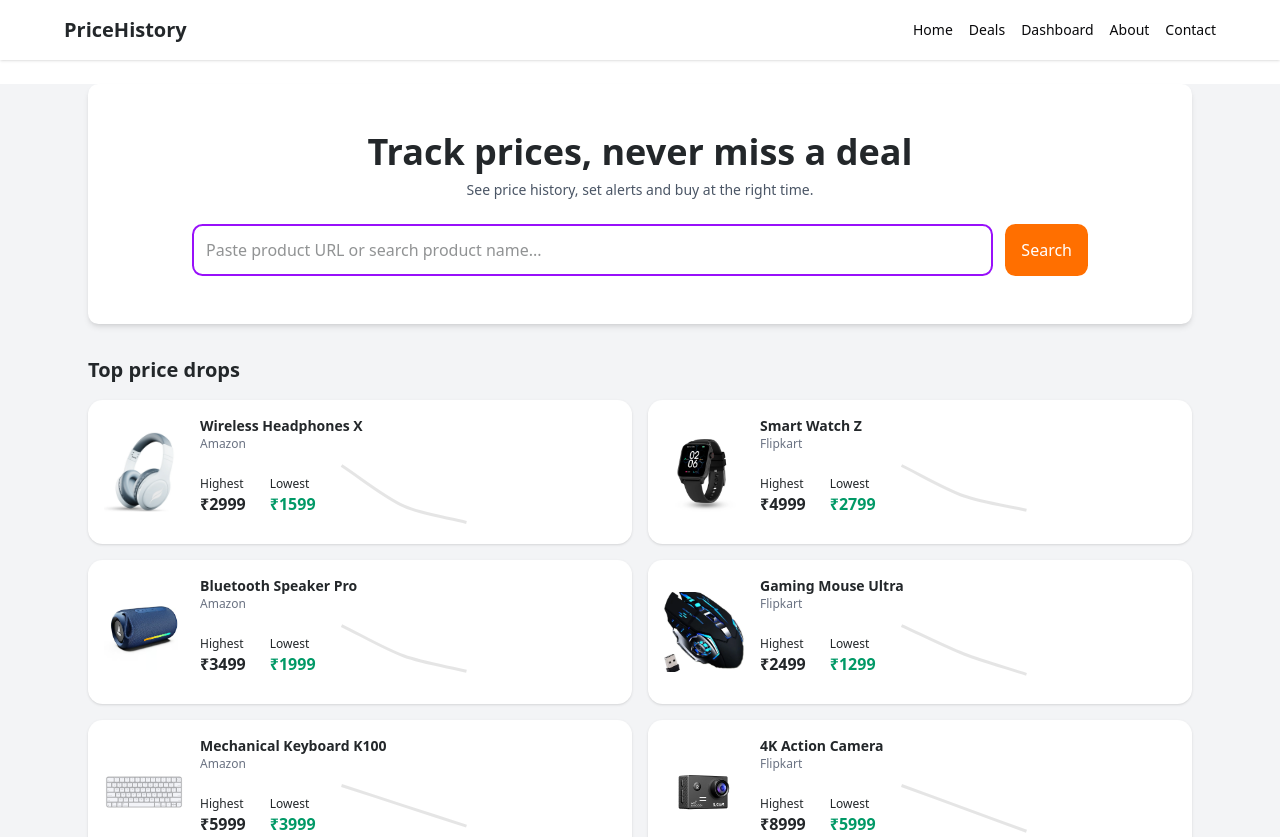
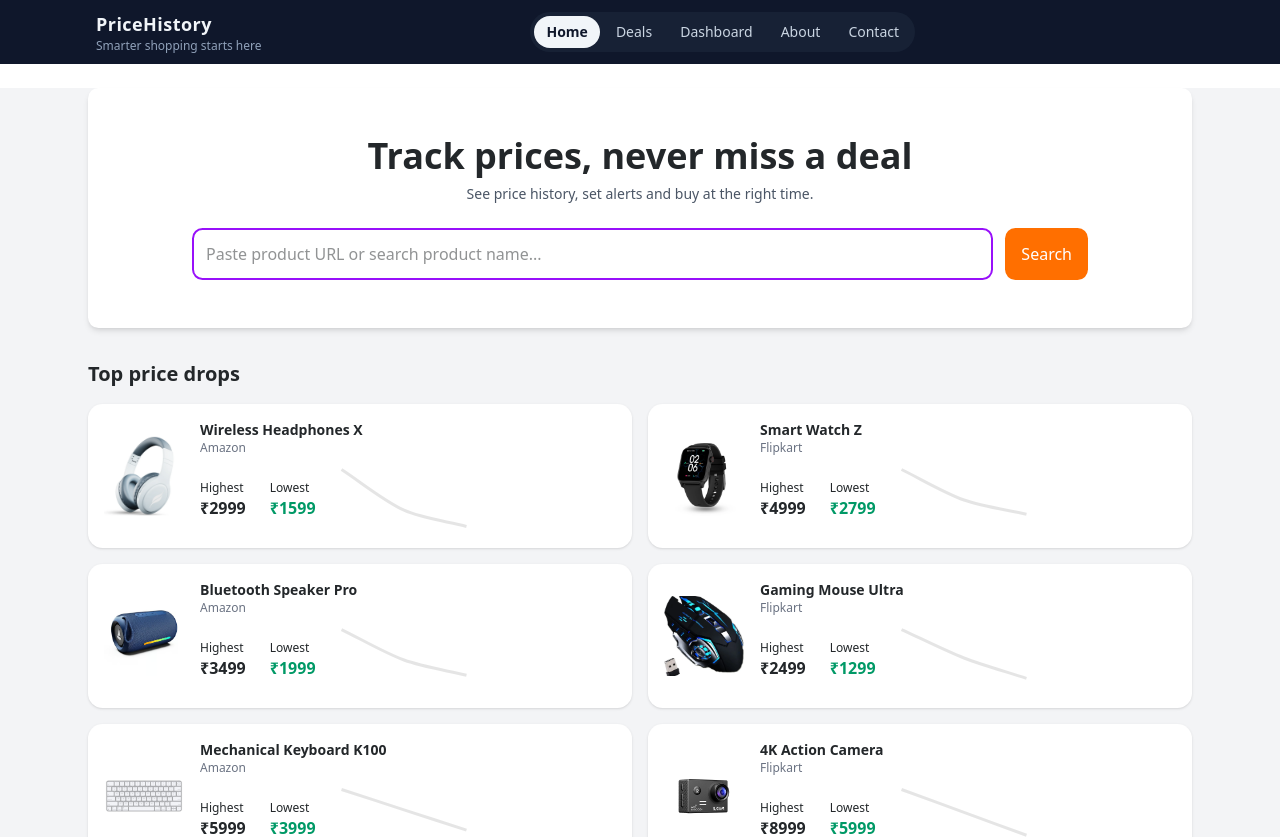
Before and after one commit to ransa17/AIVERSE-Club-Projects, a Next.js app: page / in a window 1280 px wide. Shown: the top 837 px of the page. Built offline with nearby package versions, Linux system fonts and the light colour scheme.

Commit message:
created a navbar

```diff
--- a/components/ui/landing/Header.tsx
+++ b/components/ui/landing/Header.tsx
@@ -1,6 +1,8 @@
-// components/ui/landing/Header.tsx  (or components/landing/Header.tsx)
+"use client";
+
 import Link from "next/link";
-import React from "react";
+import { usePathname } from "next/navigation";
+import { useState } from "react";
 
 const NAV_ITEMS = [
   { href: "/", label: "Home" },
@@ -10,28 +12,95 @@ const NAV_ITEMS = [
   { href: "/Contact", label: "Contact" },
 ];
 
+function classNames(...classes: string[]) {
+  return classes.filter(Boolean).join(" ");
+}
+
 export default function Header() {
+  const pathname = usePathname();
+  const [mobileOpen, setMobileOpen] = useState(false);
+
+  const isActive = (href: string) => {
+    if (href === "/") return pathname === "/";
+    return pathname.startsWith(href);
+  };
+
   return (
-    <header className="py-4 px-6 bg-white shadow-sm">
-      <div className="max-w-6xl mx-auto flex items-center justify-between">
-        {/* Logo / Brand */}
-        <Link href="/" className="text-xl font-bold text-[#23272a]">
+    <header className="bg-slate-900 text-slate-100">
+      <nav className="mx-auto max-w-6xl px-4 sm:px-6 lg:px-8">
+
+        <div className="flex h-16 items-center justify-between">
+
+
+          <div className="flex flex-col leading-tight">
+            <span className="text-lg font-bold text-slate-100 tracking-wide">
               PriceHistory
-        </Link>
+            </span>
 
-        {/* Navigation */}
-        <nav className="flex items-center gap-4 text-sm">
+
+            <span className="text-xs text-slate-400">
+              Smarter shopping starts here
+            </span>
+          </div>
+
+          {/* CENTER: Desktop nav tabs */}
+          <div className="hidden md:flex items-center gap-1 rounded-full bg-slate-800/60 px-1 py-1">
             {NAV_ITEMS.map((item) => (
               <Link
                 key={item.href}
                 href={item.href}
-              className="hover:text-[var(--primary)] transition"
+                className={classNames(
+                  "px-3 py-1.5 text-sm rounded-full transition-colors",
+                  isActive(item.href)
+                    ? "bg-slate-100 text-slate-900 font-semibold"
+                    : "text-slate-300 hover:text-slate-100 hover:bg-slate-700/70"
+                )}
               >
                 {item.label}
               </Link>
             ))}
+          </div>
+
+          {/* RIGHT: removed icons → empty spacer */}
+          <div className="hidden md:flex items-center">
+            {/* empty on purpose */}
+          </div>
+
+          {/* MOBILE hamburger button */}
+          <button
+            type="button"
+            className="inline-flex items-center justify-center rounded-md p-2 text-slate-200 hover:bg-slate-800 hover:text-white md:hidden focus:outline-none focus:ring-2 focus:ring-offset-2 focus:ring-offset-slate-900 focus:ring-[var(--primary)]"
+            onClick={() => setMobileOpen((prev) => !prev)}
+          >
+            <span className="block h-0.5 w-5 bg-current mb-1.5" />
+            <span className="block h-0.5 w-5 bg-current mb-1.5" />
+            <span className="block h-0.5 w-5 bg-current" />
+          </button>
+        </div>
+
+        {/* MOBILE MENU */}
+        {mobileOpen && (
+          <div className="md:hidden pb-4">
+            <div className="space-y-1 rounded-lg bg-slate-800/80 p-2">
+              {NAV_ITEMS.map((item) => (
+                <Link
+                  key={item.href}
+                  href={item.href}
+                  onClick={() => setMobileOpen(false)}
+                  className={classNames(
+                    "block rounded-md px-3 py-2 text-sm font-medium",
+                    isActive(item.href)
+                      ? "bg-slate-100 text-slate-900"
+                      : "text-slate-200 hover:bg-slate-700 hover:text-white"
+                  )}
+                >
+                  {item.label}
+                </Link>
+              ))}
+            </div>
+          </div>
+        )}
       </nav>
-      </div>
     </header>
   );
 }
```
Lines whose indentation alone changed are shown as unchanged.
